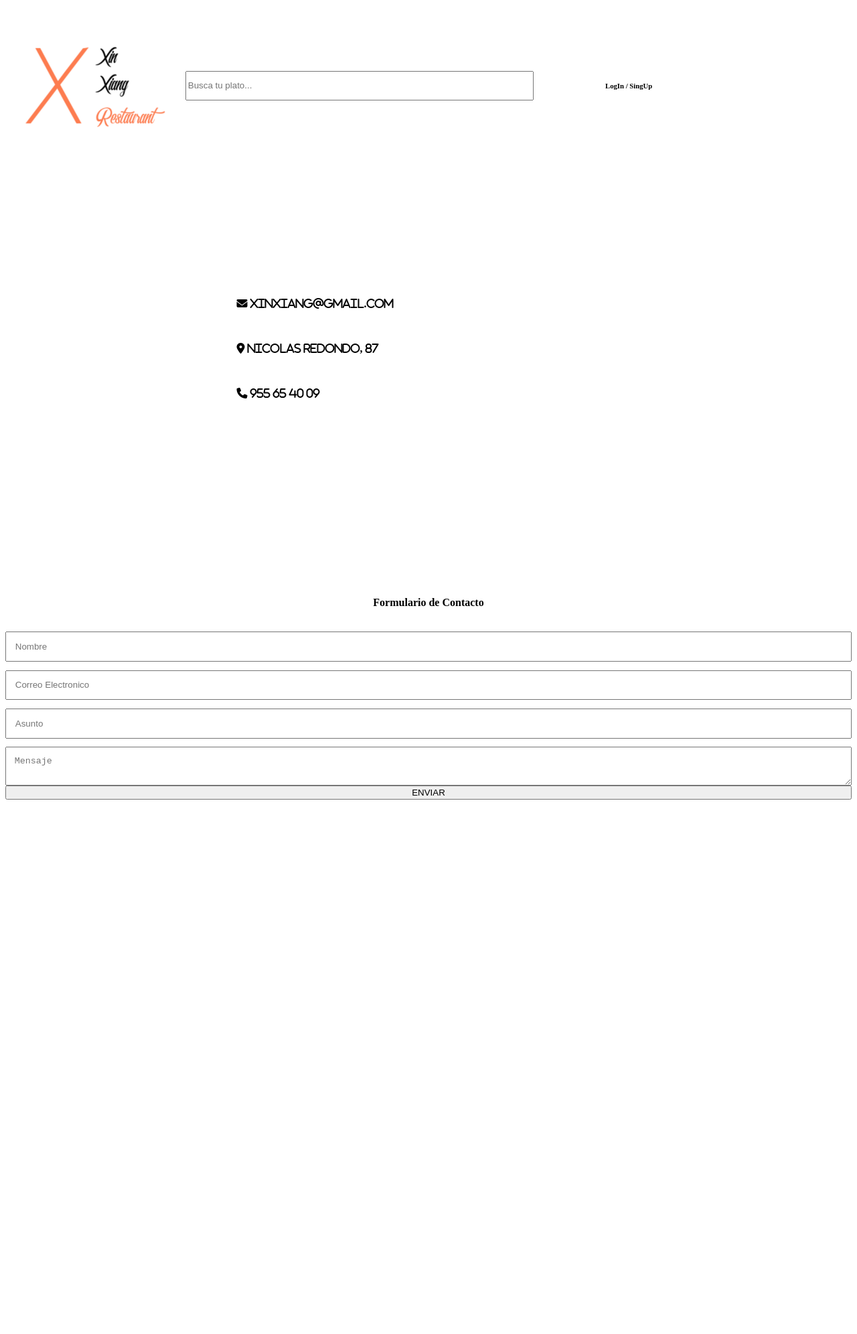
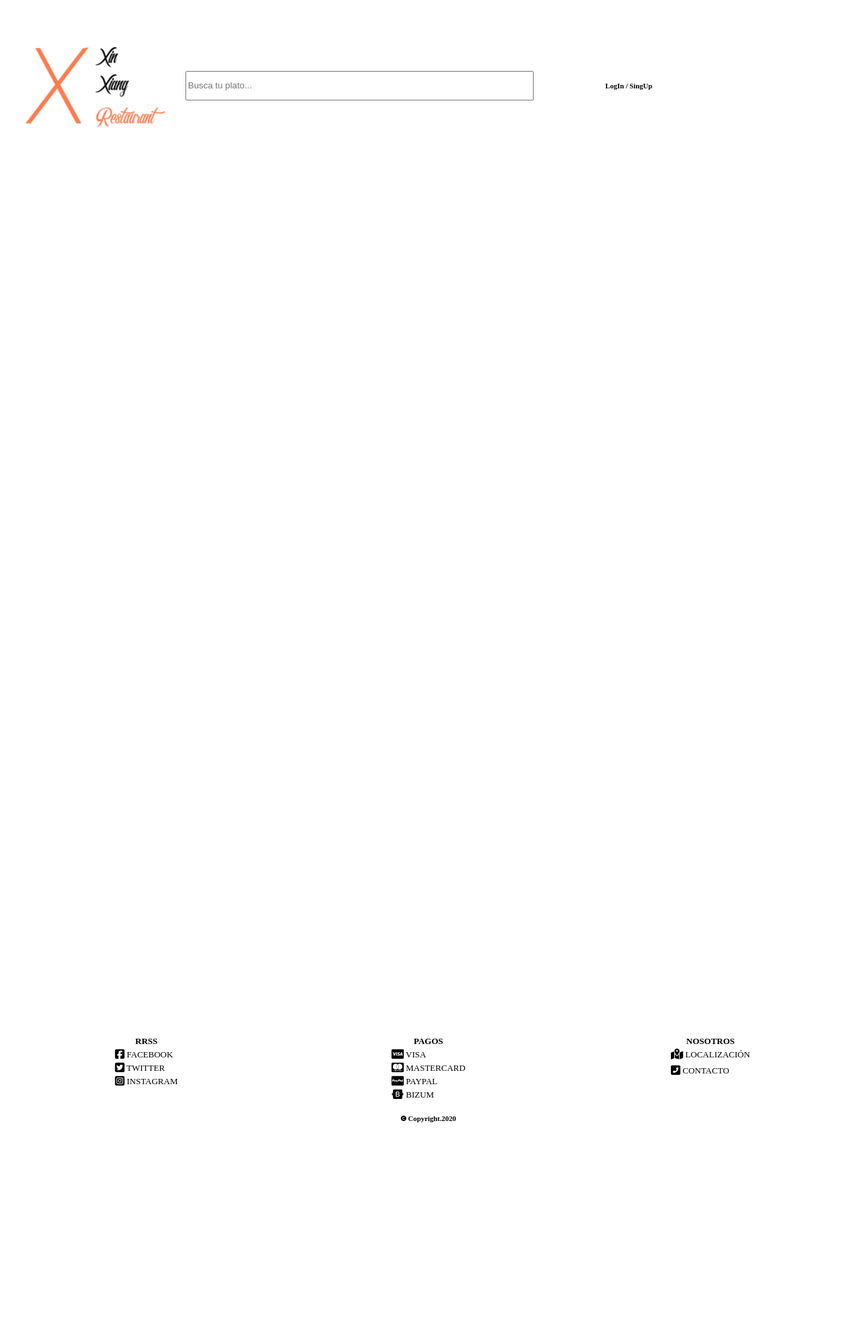
Before and after one commit to alvarodachez/XinXiang, a Jekyll site: the page built from XinXiangRestaurant/index.html, in a window 1280 px wide. Shown: the whole page at 67% size. Built offline with Jekyll 4.4.1, drawn with Linux system fonts in a browser that asks for light colours; nearby versions of some CDN libraries; before the commit the page ends 1288 px from its top, so only the background shows below that.

Commit message:
cambio a david

```diff
--- a/XinXiangRestaurant/_includes/footer.html
+++ b/XinXiangRestaurant/_includes/footer.html
@@ -1,4 +1,4 @@
-<body>
+
 
 
     <footer class="col-12">
@@ -72,4 +72,3 @@
             <h5><i class="fas fa-copyright fa-xs"></i> Copyright.2020</h6>
         </div>
     </footer>
-</body>
--- a/XinXiangRestaurant/_layouts/contacto.html
+++ b/XinXiangRestaurant/_layouts/common.html
@@ -5,6 +5,7 @@
     <link href="../assets/css/alvaro/header.css" rel="stylesheet">
     <link href="../assets/css/alvaro/contacto.css" rel="stylesheet">
     <script src="https://kit.fontawesome.com/e4be36513b.js" crossorigin="anonymous"></script>
+    <link href="../assets/css/yi/footer.css" rel="stylesheet">
     <meta charset="UTF-8">
     <meta name="viewport" content="width=device-width, initial-scale=1.0">
     <title>Contacto</title>
@@ -15,7 +16,10 @@
             {% include header.html %}
         </div>
         <div class="contenido-contacto">
-            {%include contacto.html %}
+           {{content}}
+        </div>
+        <div class="footer-contacto">
+            {% include footer.html %}
         </div>
     </div>
 
--- a/XinXiangRestaurant/assets/css/alvaro/contacto.css
+++ b/XinXiangRestaurant/assets/css/alvaro/contacto.css
@@ -1,6 +1,6 @@
 .contenedor-total{
     display: grid;
-    grid-template-rows: 20vw 60vw;
+    grid-template-rows: 20vw 100vw 30vw;
 
 }
 
@@ -12,6 +12,8 @@
 .formulario-contacto input{
     padding: 1vw;
     margin-top: 1vw;
+    width: 60vw;
+    margin-left: 20vw;
 }
 .formulario-contacto textarea{
     padding: 1vw;
--- a/XinXiangRestaurant/_includes/contacto.html
+++ b/XinXiangRestaurant/contacto.html
@@ -1,3 +1,6 @@
+---
+layout: common
+---
 <div class="container-contacto">
     <div class="info-contacto">
         <i class="fas fa-envelope"> xinxiang@gmail.com</i>
--- /dev/null
+++ b/XinXiangRestaurant/index.html
@@ -0,0 +1,3 @@
+---
+layout: common
+---
--- a/XinXiangRestaurant/index.markdown
+++ /dev/null
@@ -1,6 +0,0 @@
----
-# Feel free to add content and custom Front Matter to this file.
-# To modify the layout, see https://jekyllrb.com/docs/themes/#overriding-theme-defaults
-
-layout: contacto
----
```
